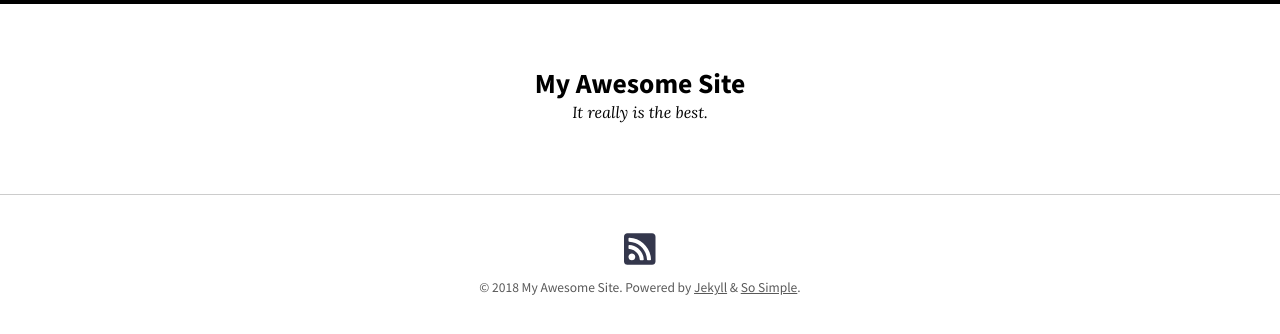
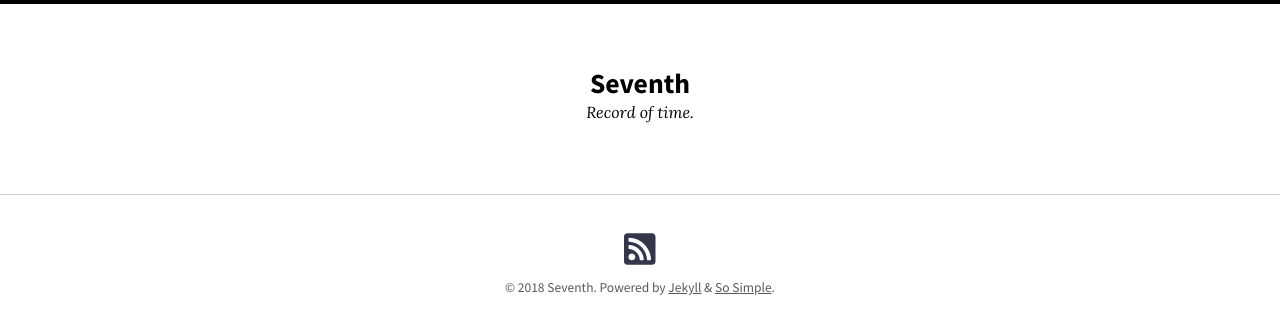
Before and after one commit to Schiff7/seventh, a Jekyll site: the page built from index.md, in a window 1280 px wide. Shown: the top 334 px of the page. Built offline with Jekyll 4.4.1, drawn with Linux system fonts in a browser that asks for light colours; nearby versions of some CDN libraries.

```diff
--- a/_config.yml
+++ b/_config.yml
@@ -13,11 +13,11 @@
 # you will see them accessed via {{ site.title }}, {{ site.email }}, and so on.
 # You can create any custom variable you would like, and they will be accessible
 # in the templates via {{ site.myvariable }}.
-theme: jekyll-theme-so-simple
+# theme: jekyll-theme-so-simple
 # remote_theme: mmistakes/so-simple-theme
 locale: en-US
-title: "My Awesome Site"
-description: "It really is the best."
+title: "Seventh"
+description: "Record of time."
 baseurl: # the subpath of your site, e.g. "/blog"
 url: # the base hostname & protocol for your site e.g. "https://mmistakes.github.io"
 logo: # path of site logo, e.g. "/images/logo.png"
```
